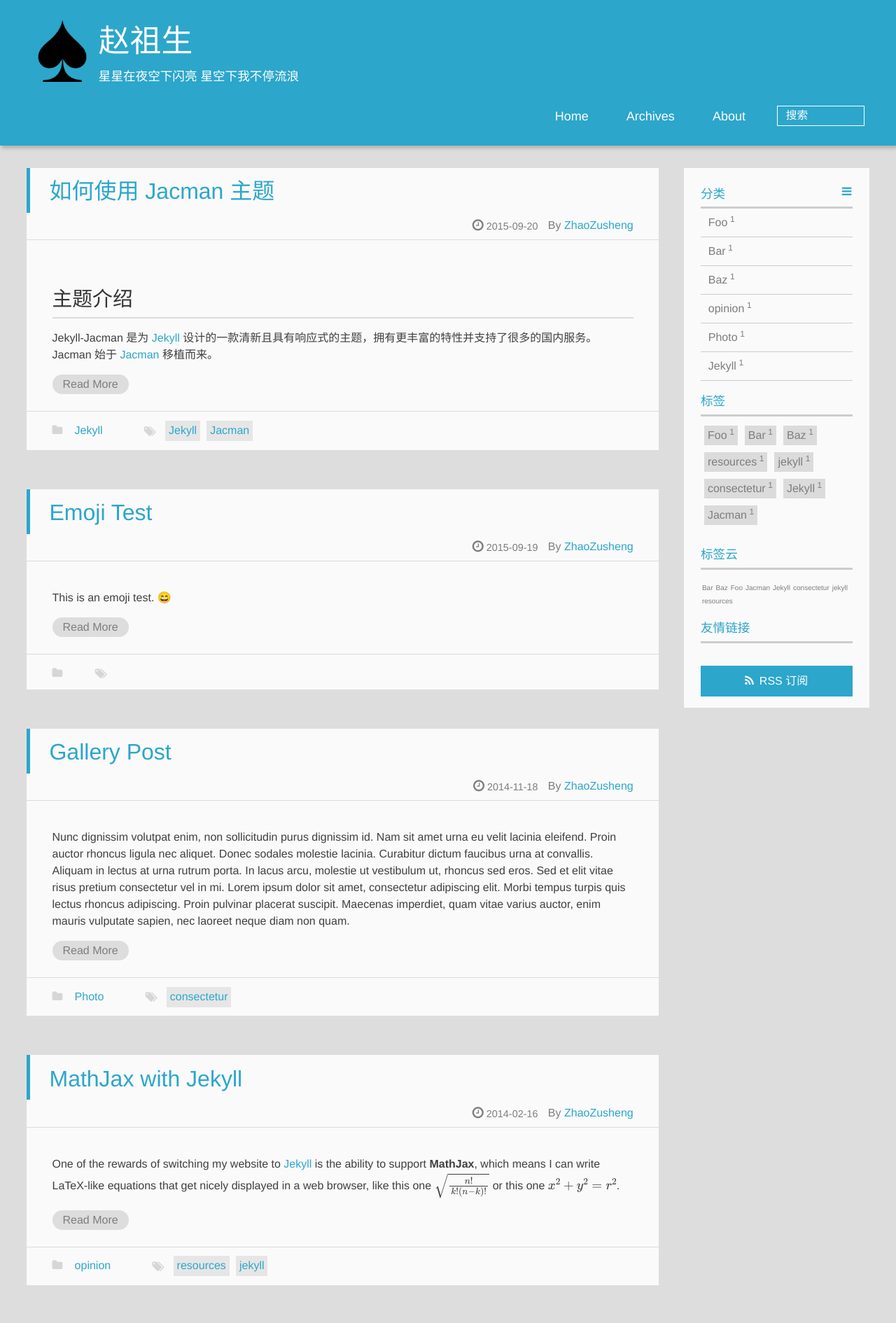
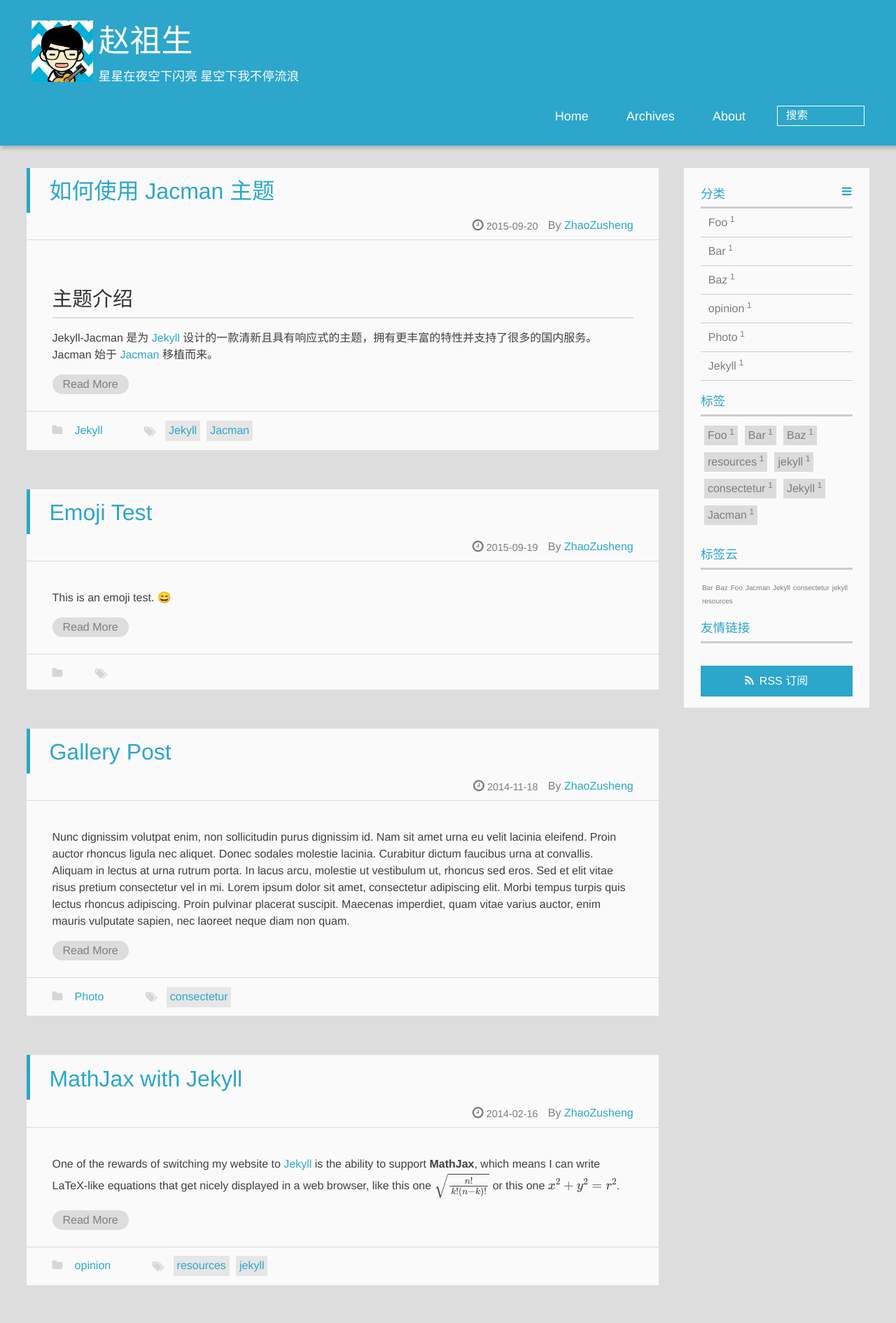
Before and after one commit to ZushengZhao/ZushengZhao.github.io, a Jekyll site: the page built from index.html, in a window 1280 px wide. Shown: the top 1890 px of the page at 70% size. Built offline with Jekyll 4.4.1, drawn with Linux system fonts in a browser that asks for light colours; emoji names are drawn with the system emoji font; formulas are drawn with MathJax 3; the list of posts is cut into pages by our own code.

Commit message:
Update _config.yml

```diff
--- a/_config.yml
+++ b/_config.yml
@@ -67,10 +67,10 @@ rss: /atom.xml ## RSS address.
 #### Image
 imglogo:
   enable: true             ## display image logo true/false.
-  src: img/logo.png        ## `.svg` and `.png` are recommended,please put image into the theme folder `/jacman/source/img`.
-favicon: img/favicon.ico   ## size:32px*32px,`.ico` is recommended,please put image into the theme folder `/jacman/source/img`.
-apple_icon: img/jacman.jpg ## size:114px*114px,please put image into the theme folder `/jacman/source/img`.
-author_img: img/author.jpg ## size:220px*220px.display author avatar picture.if don't want to display,please don't set this.
+  src: img/touxiang128_128.png       ## `.svg` and `.png` are recommended,please put image into the theme folder `/jacman/source/img`.
+favicon: img/touxiang32_32.png   ## size:32px*32px,`.ico` is recommended,please put image into the theme folder `/jacman/source/img`.
+apple_icon: img/touxiang114_114.png ## size:114px*114px,please put image into the theme folder `/jacman/source/img`.
+author_img: img/author220_220.jpg ## size:220px*220px.display author avatar picture.if don't want to display,please don't set this.
 banner_img: #img/banner.jpg ## size:1920px*200px+. Banner Picture
 
 #### index post is expanding or not
```
